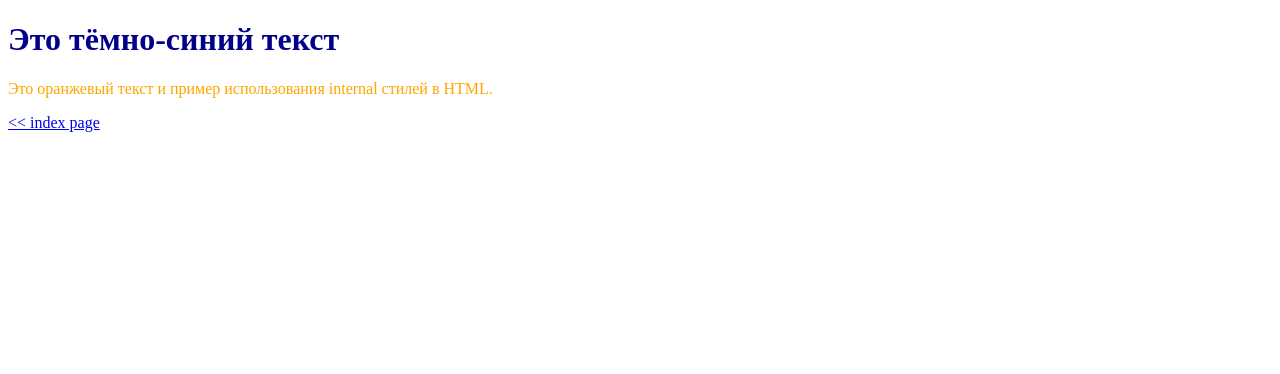
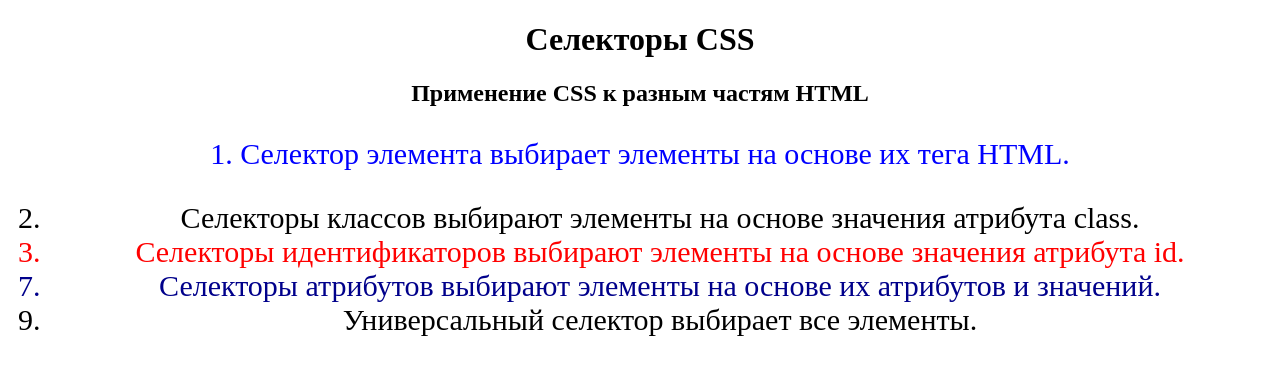
Before and after one commit to QodirovJM/cssTraining, a plain HTML site: page index.html in a window 1280 px wide. Drawn offline with Linux system fonts and the light colour scheme.

Commit message:
Выполнение работы с селекторами

```diff
--- a/index.html
+++ b/index.html
@@ -1,21 +1,34 @@
 <!DOCTYPE html>
 <html lang="en">
+
 <head>
     <meta charset="UTF-8">
-    <meta name="viewport" content="width=device-width, initial-scale=1.0">
-    <title>Document</title>
-    <style>
-        h1 {
-            color: darkblue;
-        }
-        p {
-            color: orange;
-        }
-    </style>
+    <title>Селекторы CSS</title>
+    <link rel="stylesheet" href="./style.css" />
 </head>
+
 <body>
-    <h1>Это тёмно-синий текст</h1>
-    <p>Это оранжевый текст и пример использования internal стилей в HTML.</p>
-    <p><a href="./index.html">&lt&lt index page</a></p>
+    <!-- !!! В этом коде ничего менять не нужно !!! -->
+    <h1>Селекторы CSS</h1>
+    <h2>Применение CSS к разным частям HTML</h2>
+
+    <!-- TODO 1: Установите CSS для всех тегов абзацев на "color: blue" -->
+    <p class="item">1. Селектор элемента выбирает элементы на основе их тега HTML.</p>
+
+    <ol>
+        <!-- TODO 2: Установите CSS для всех элементов с классом "item" на "font-size: 30px" -->
+        <li class="item" value="2">Селекторы классов выбирают элементы на основе значения атрибута class.</li>
+
+        <!-- TODO 3: Установите CSS для элемента с идентификатором "demo-selector" на "color: red" -->
+        <li class="item" id="demo-selector" value="3">Селекторы идентификаторов выбирают элементы на основе значения
+            атрибута id.</li>
+
+        <!-- TODO 4: Установите CSS для элементов li, у которых атрибут "value" равен "7" на "color: darkblue" -->
+        <li class="item" value="7">Селекторы атрибутов выбирают элементы на основе их атрибутов и значений.</li>
+
+        <!-- TODO 5: Установите для всех элементов "text-align: center" -->
+        <li class="item" value="9">Универсальный селектор выбирает все элементы.</li>
+    </ol>
 </body>
+
 </html>
--- a/style.css
+++ b/style.css
@@ -1,9 +1,15 @@
-h1 {
+p {
     color: blue;
+}
+.item {
+    font-size: 30px;
+}
+#demo-selector {
+    color: red;
+}
+li[value="7"]{
+    color: darkblue;
+}
+*{
     text-align: center;
 }
-p {
-    color: brown;
-    font: optional;
-    line-height: 1.2;
-}
```
